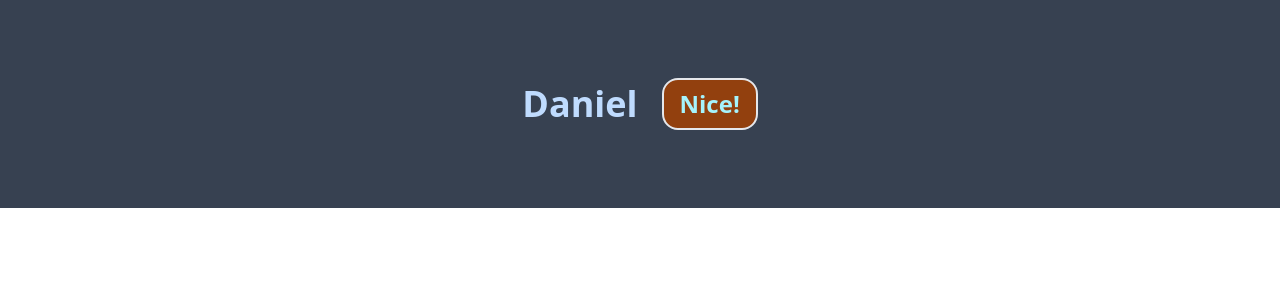
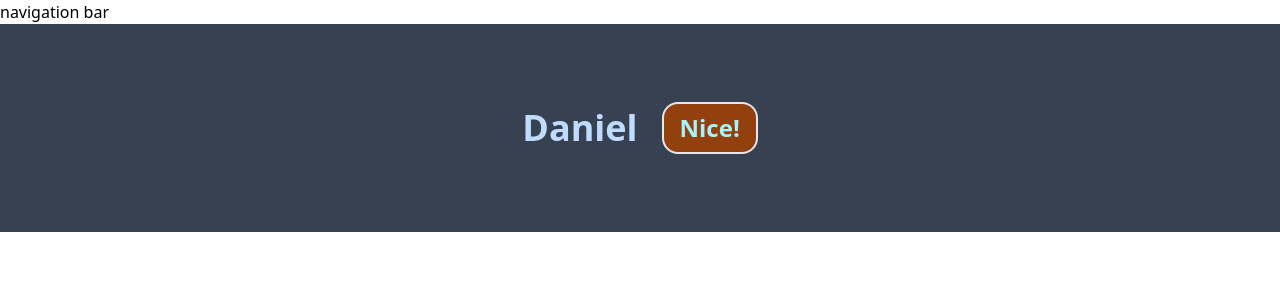
Before and after one commit to daniel-ctn/next-ts-tailwind-tp, a Next.js app: page / in a window 1280 px wide. Shown: the top 300 px of the page. Built offline with nearby package versions, Linux system fonts and the light colour scheme.

Commit message:
add config for absolute import

```diff
--- /dev/null
+++ b/components/Navbar.tsx
@@ -0,0 +1,9 @@
+import { FC, ReactElement } from 'react'
+
+interface NavbarProps {}
+
+const Navbar: FC = ({}: NavbarProps): ReactElement => {
+  return <div>navigation bar</div>
+}
+
+export default Navbar
--- a/package.json
+++ b/package.json
@@ -17,6 +17,7 @@
     "@types/node": "17.0.0",
     "@types/react": "17.0.37",
     "@typescript-eslint/eslint-plugin": "^5.7.0",
+    "@typescript-eslint/parser": "^5.7.0",
     "autoprefixer": "^10.4.0",
     "eslint": "8.4.1",
     "eslint-config-next": "12.0.7",
--- a/pages/index.tsx
+++ b/pages/index.tsx
@@ -1,6 +1,6 @@
 import type { NextPage } from 'next'
 import Head from 'next/head'
-import { useEffect, useState } from 'react'
+import Navbar from 'components/Navbar'
 
 const Home: NextPage = () => {
   return (
@@ -15,6 +15,7 @@ const Home: NextPage = () => {
 
       <body>
         <main className='h-screen'>
+          <Navbar />
           <div className='flex bg-gray-700 w-full h-52 justify-center items-center space-x-6'>
             <h1 className='text-4xl font-bold text-blue-200'>Daniel</h1>
             <button className='px-4 py-2 text-2xl text-cyan-200 font-bold bg-amber-800 hover:ring-4 rounded-2xl border-2'>
--- a/tsconfig.json
+++ b/tsconfig.json
@@ -13,7 +13,8 @@
     "resolveJsonModule": true,
     "isolatedModules": true,
     "jsx": "preserve",
-    "incremental": true
+    "incremental": true,
+    "baseUrl": "."
   },
   "include": ["next-env.d.ts", "**/*.ts", "**/*.tsx"],
   "exclude": ["node_modules"]
```
Also changed, not shown: 1 other file (tests, documents, lock files or other folders).
